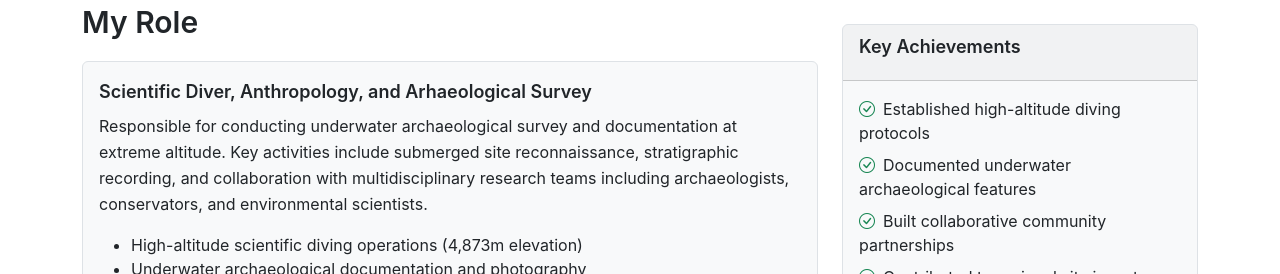
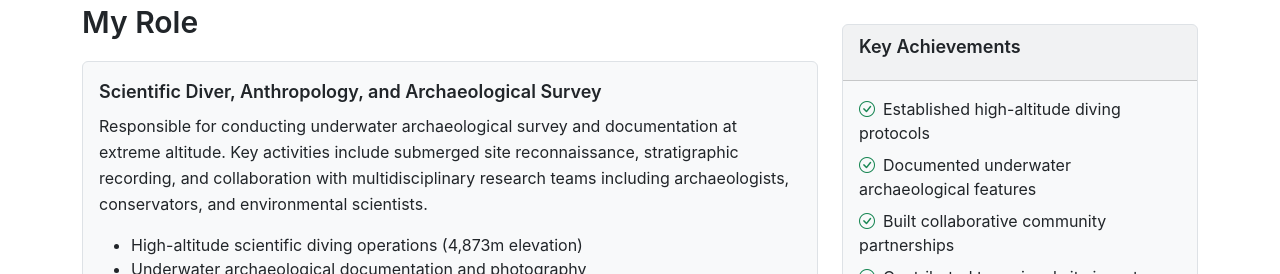
Before and after one commit to jtdub/jtdub.com, a Jekyll site: the page built from fieldwork/peru/index.html, in a window 1280 px wide and 900 px high, scrolled down 609 px. Shown: the part 179-453 px from the top of the window. Built offline with Jekyll 4.4.1, drawn with Linux system fonts in a browser that asks for light colours; nearby versions of some CDN libraries.

Commit message:
Update fieldwork/peru/index.html
Co-authored-by: Copilot <175728472+Copilot@users.noreply.github.com>

```diff
--- a/fieldwork/peru/index.html
+++ b/fieldwork/peru/index.html
@@ -61,7 +61,7 @@ body_class: project-page
                         <h2>My Role</h2>
                         <div class="card bg-light">
                             <div class="card-body">
-                                <h5 class="card-title">Scientific Diver, Anthropology, and Arhaeological Survey</h5>
+                                <h5 class="card-title">Scientific Diver, Anthropology, and Archaeological Survey</h5>
                                 <p class="card-text">Responsible for conducting underwater archaeological survey and documentation at extreme altitude. Key activities include submerged site reconnaissance, stratigraphic recording, and collaboration with multidisciplinary research teams including archaeologists, conservators, and environmental scientists.</p>
                                 <ul class="mb-0">
                                     <li>High-altitude scientific diving operations (4,873m elevation)</li>
```
